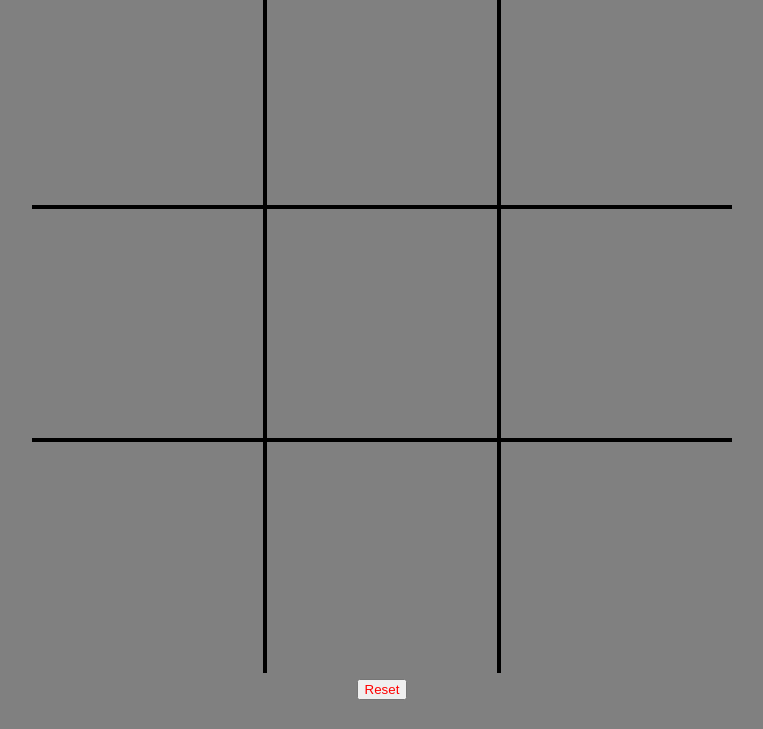
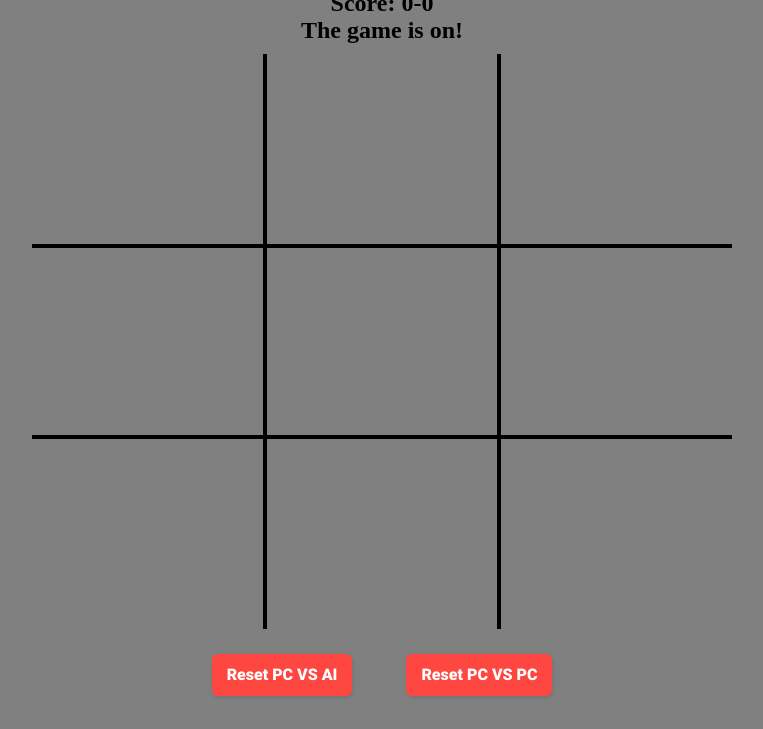
Before and after one commit to NatusAnima/tic-tac-toe, a plain HTML site: page index.html in a window 1280 px wide. Shown: the part 87-816 px from the top of the page, without its empty margins (258-1021 px from the left). Drawn offline with Linux system fonts and the light colour scheme.

Commit message:
Add some styling to the title, scoreboard and the reset button, Add Basic AI that picks random moves

```diff
--- a/index.html
+++ b/index.html
@@ -12,7 +12,7 @@
 
 <body>
     <div class="title">Tic-Tac-Toe</div>
-    <div id="info">Score: 0-0 <br> </div>
+    <div id="info">Score: 0-0 <br> The game is on!</div>
     <div class="container">
         <div class="square left-side-square top-square" data-index="0" onclick="turnController.Turn(0)">
             <img src="source/cross.svg" class="cross" alt="Cross">
@@ -59,10 +59,12 @@
             <img src="source/circle.svg" class="circle" alt="circle">
         </div>
     </div>
+    <div>
+        <button class="reset" role="button" onclick="gameBoard.resetBoard(true)">Reset PC VS AI</button>
+        <button class="reset" role="button" onclick="gameBoard.resetBoard(false)">Reset PC VS PC</button>
 
-    <button class="reset" onclick="gameBoard.resetBoard()">
-        Reset
-    </button>
+    </div>
+
 </body>
 
 </html>
--- a/scripts.js
+++ b/scripts.js
@@ -8,12 +8,18 @@ const gameBoard = (() => {
         gameBoard[i] = status
     };
 
-    const resetBoard = () => {
+    const resetBoard = (isAIGame) => {
+        if (isAIGame == false) {
+            playerTwo.disablePlayerAI();
+        }
+        else if (isAIGame == true){
+            playerTwo.togglePlayerAI();
+        }
 
         playerOne.resetHasWon();
         playerTwo.resetHasWon();
         const info = document.getElementById("info")
-        info.innerText = ("Score: " + playerOne.getWins() + "-" + playerTwo.getWins());
+        info.innerText = ("Score: " + playerOne.getWins() + "-" + playerTwo.getWins() + "\nThe Game is On!");
 
         for (let index = 0; index < 9; index++) {
             changeStatus(index, "");
@@ -28,21 +34,26 @@ const gameBoard = (() => {
     };
 })();
 
-const player = (marker, wins, hasWonLast) => {
+const player = (marker, wins, hasWonLast, isAI) => {
+
+
+    const isPlayerAI = () => isAI;
+    const togglePlayerAI = () => isAI = true;
+    const disablePlayerAI = () => isAI = false;
 
     const HasWon = () => hasWonLast = true;
     const resetHasWon = () => hasWonLast = false;
     const IncrementWins = () => {
         const info = document.getElementById("info")
         let winner;
-        if (playerOne.getHasWonLast() && playerTwo.getHasWonLast()){
+        if (playerOne.getHasWonLast() && playerTwo.getHasWonLast()) {
             winner = "It's a tie!"
         }
-        else if (playerOne.getHasWonLast()){
+        else if (playerOne.getHasWonLast()) {
             winner = "Player One Has Won!"
             wins++;
         }
-        else if (playerTwo.getHasWonLast()){
+        else if (playerTwo.getHasWonLast()) {
             winner = "Player Two Has Won"
             wins++;
         }
@@ -50,11 +61,26 @@ const player = (marker, wins, hasWonLast) => {
 
 
     }
+    const AITurn = () => {
+        currentPossibleIndex = [];
+        for (let index = 0; index < 9; index++) {
+            if (gameBoard.status(index) == "") {
+                currentPossibleIndex.push(index);
+            }
+        }
+
+        return currentPossibleIndex[Math.floor(Math.random() * currentPossibleIndex.length)];
+    }
+
     const getWins = () => wins;
     const getHasWonLast = () => hasWonLast;
     const getMarker = () => marker;
 
     return {
+        isPlayerAI,
+        togglePlayerAI,
+        disablePlayerAI,
+        AITurn,
         getMarker,
         getHasWonLast,
         getWins,
@@ -64,8 +90,8 @@ const player = (marker, wins, hasWonLast) => {
     };
 };
 
-const playerOne = player('X', 0, false);
-const playerTwo = player('O', 0, false);
+const playerOne = player('X', 0, false, false);
+const playerTwo = player('O', 0, false, true);
 
 const displayController = (() => {
 
@@ -108,6 +134,10 @@ const turnController = (() => {
         return (currentTurn);
     }
 
+    const TurnAI = () => {
+
+    }
+
     const Turn = (index) => {
 
         if (playerOne.getHasWonLast() == false && playerTwo.getHasWonLast() == false) {
@@ -118,6 +148,7 @@ const turnController = (() => {
                 displayController.updateScreen();
             }
 
+
             //Check if rows are the same and not empty
             if (gameBoard.status(0) == gameBoard.status(1)
                 && gameBoard.status(1) == gameBoard.status(2)
@@ -125,12 +156,12 @@ const turnController = (() => {
                 && gameBoard.status(1) != ""
                 && gameBoard.status(2) != "") {
 
-                if(gameBoard.status(0) == "X"){
+                if (gameBoard.status(0) == "X") {
                     playerOne.HasWon();
                     playerOne.IncrementWins();
                 }
 
-                if(gameBoard.status(0) == "O"){
+                if (gameBoard.status(0) == "O") {
                     playerTwo.HasWon();
                     playerTwo.IncrementWins();
                 }
@@ -145,12 +176,12 @@ const turnController = (() => {
                 && gameBoard.status(4) != ""
                 && gameBoard.status(5) != "") {
 
-                if(gameBoard.status(3) == "X"){
+                if (gameBoard.status(3) == "X") {
                     playerOne.HasWon();
                     playerOne.IncrementWins();
                 }
 
-                if(gameBoard.status(3) == "O"){
+                if (gameBoard.status(3) == "O") {
                     playerTwo.HasWon();
                     playerTwo.IncrementWins();
                 }
@@ -164,12 +195,12 @@ const turnController = (() => {
                 && gameBoard.status(7) != ""
                 && gameBoard.status(8) != "") {
 
-                if(gameBoard.status(6) == "X"){
+                if (gameBoard.status(6) == "X") {
                     playerOne.HasWon();
                     playerOne.IncrementWins();
                 }
 
-                if(gameBoard.status(6) == "O"){
+                if (gameBoard.status(6) == "O") {
                     playerTwo.HasWon();
                     playerTwo.IncrementWins();
                 }
@@ -184,12 +215,12 @@ const turnController = (() => {
                 && gameBoard.status(3) != ""
                 && gameBoard.status(6) != "") {
 
-                if(gameBoard.status(0) == "X"){
+                if (gameBoard.status(0) == "X") {
                     playerOne.HasWon();
                     playerOne.IncrementWins();
                 }
 
-                if(gameBoard.status(0) == "O"){
+                if (gameBoard.status(0) == "O") {
                     playerTwo.HasWon();
                     playerTwo.IncrementWins();
                 }
@@ -204,12 +235,12 @@ const turnController = (() => {
                 && gameBoard.status(4) != ""
                 && gameBoard.status(7) != "") {
 
-                if(gameBoard.status(1) == "X"){
+                if (gameBoard.status(1) == "X") {
                     playerOne.HasWon();
                     playerOne.IncrementWins();
                 }
 
-                if(gameBoard.status(1) == "O"){
+                if (gameBoard.status(1) == "O") {
                     playerTwo.HasWon();
                     playerTwo.IncrementWins();
                 }
@@ -224,12 +255,12 @@ const turnController = (() => {
                 && gameBoard.status(5) != ""
                 && gameBoard.status(8) != "") {
 
-                if(gameBoard.status(2) == "X"){
+                if (gameBoard.status(2) == "X") {
                     playerOne.HasWon();
                     playerOne.IncrementWins();
                 }
 
-                if(gameBoard.status(2) == "O"){
+                if (gameBoard.status(2) == "O") {
                     playerTwo.HasWon();
                     playerTwo.IncrementWins();
                 }
@@ -245,12 +276,12 @@ const turnController = (() => {
                 && gameBoard.status(4) != ""
                 && gameBoard.status(8) != "") {
 
-                if(gameBoard.status(0) == "X"){
+                if (gameBoard.status(0) == "X") {
                     playerOne.HasWon();
                     playerOne.IncrementWins();
                 }
 
-                if(gameBoard.status(0) == "O"){
+                if (gameBoard.status(0) == "O") {
                     playerTwo.HasWon();
                     playerTwo.IncrementWins();
                 }
@@ -265,12 +296,12 @@ const turnController = (() => {
                 && gameBoard.status(4) != ""
                 && gameBoard.status(6) != "") {
 
-                if(gameBoard.status(2) == "X"){
+                if (gameBoard.status(2) == "X") {
                     playerOne.HasWon();
                     playerOne.IncrementWins();
                 }
 
-                if(gameBoard.status(2) == "O"){
+                if (gameBoard.status(2) == "O") {
                     playerTwo.HasWon();
                     playerTwo.IncrementWins();
                 }
@@ -283,17 +314,22 @@ const turnController = (() => {
             let counter = 0;
             for (let index = 0; index < 9; index++) {
 
-                if (gameBoard.status(index) != ""){
+                if (gameBoard.status(index) != "") {
                     counter++;
                 }
 
-                if (counter == 9 ){
+                if (counter == 9) {
                     playerTwo.HasWon();
                     playerOne.HasWon();
                     playerOne.IncrementWins();
                 }
             }
             counter = 0;
+
+            //checking if the second player set to AI
+            if (playerTwo.isPlayerAI() == true && getCurrentTurn() == playerTwo.getMarker()) {
+                turnController.Turn(playerTwo.AITurn());
+            }
         }
     }
     const getCurrentTurn = () => currentTurn;
@@ -301,7 +337,8 @@ const turnController = (() => {
     return {
         getCurrentTurn,
         Turn,
-        nextTurn
+        nextTurn,
+        TurnAI,
     }
 
 })();
--- a/styles.css
+++ b/styles.css
@@ -1,4 +1,5 @@
 body{
+    overflow: hidden;
     display: flex;
     height: 100vh;
     justify-content: center;
@@ -68,11 +69,55 @@ body{
     filter: invert(22%) sepia(53%) saturate(7409%) hue-rotate(232deg) brightness(90%) contrast(97%);
 }
 
-.reset{
-    color: red;
-    margin: 5px;
+#info{
+    text-align: center;
+    font-weight: bold;
+    font-size: 24px;
+    margin-bottom: 10px;
 }
 
-#info{
+.title{
+    font-size: 56px;
+    font-weight: bold;
     text-align: center;
+    margin: 5px;
+    margin-top: 0px;
 }
+
+.reset {
+    margin-top: 50px;
+    margin: 25px;
+    background: #FF4742;
+    border: 1px solid #FF4742;
+    border-radius: 6px;
+    box-shadow: rgba(0, 0, 0, 0.1) 1px 2px 4px;
+    box-sizing: border-box;
+    color: #FFFFFF;
+    cursor: pointer;
+    display: inline-block;
+    font-family: nunito,roboto,proxima-nova,"proxima nova",sans-serif;
+    font-size: 16px;
+    font-weight: 800;
+    line-height: 16px;
+    min-height: 40px;
+    outline: 0;
+    padding: 12px 14px;
+    text-align: center;
+    text-rendering: geometricprecision;
+    text-transform: none;
+    user-select: none;
+    -webkit-user-select: none;
+    touch-action: manipulation;
+    vertical-align: middle;
+  }
+
+  .reset:hover,
+  .reset:active {
+    background-color: initial;
+    background-position: 0 0;
+    color: #FF4742;
+  }
+
+  .reset:active {
+    opacity: .5;
+  }
```
